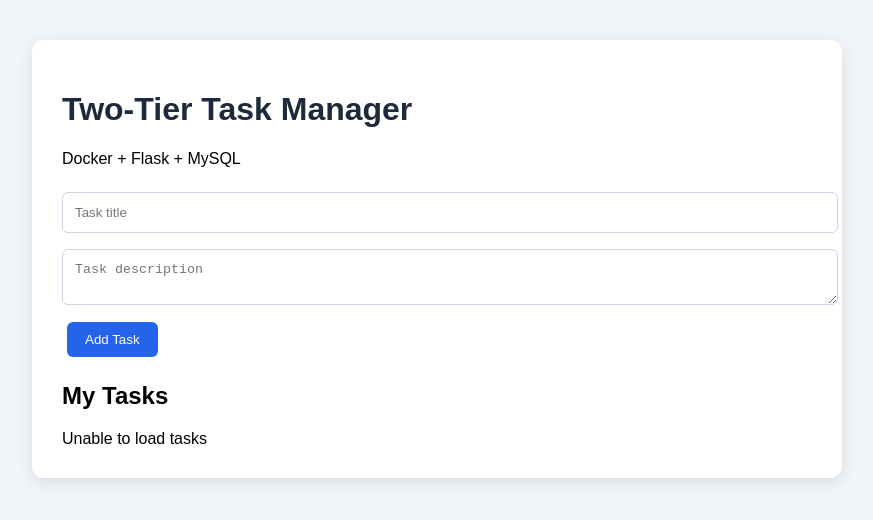
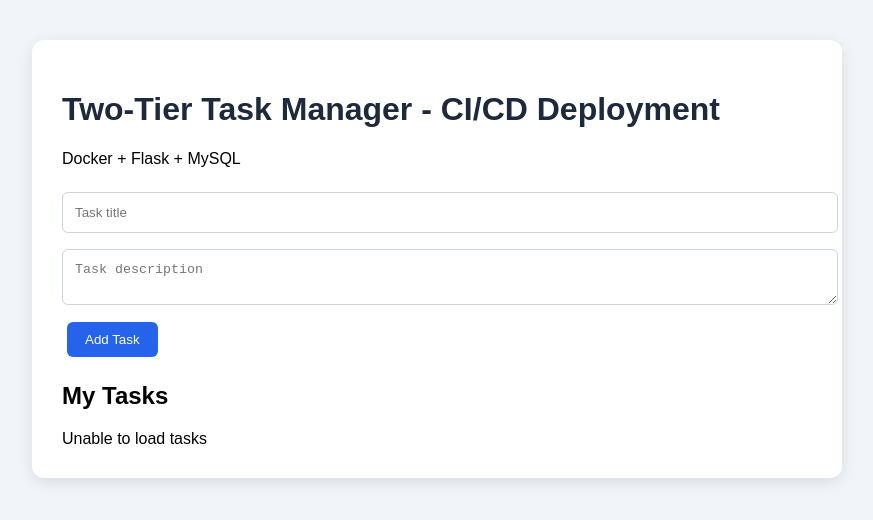
Before and after one commit to ganeshsadigale5-boop/two_tier_docker_jenkins, a plain HTML site: page frontend/index.html in a window 1280 px wide. Shown: the whole page, without its empty margins (203-1076 px from the left). Drawn offline with Linux system fonts and the light colour scheme; no server answers.

Commit message:
Update frontend heading for CI/CD test

```diff
--- a/frontend/index.html
+++ b/frontend/index.html
@@ -8,7 +8,7 @@
 </head>
 <body>
     <div class="container">
-        <h1>Two-Tier Task Manager</h1>
+        <h1>Two-Tier Task Manager - CI/CD Deployment</h1>
         <p>Docker + Flask + MySQL</p>
 
         <form id="task-form">
```
